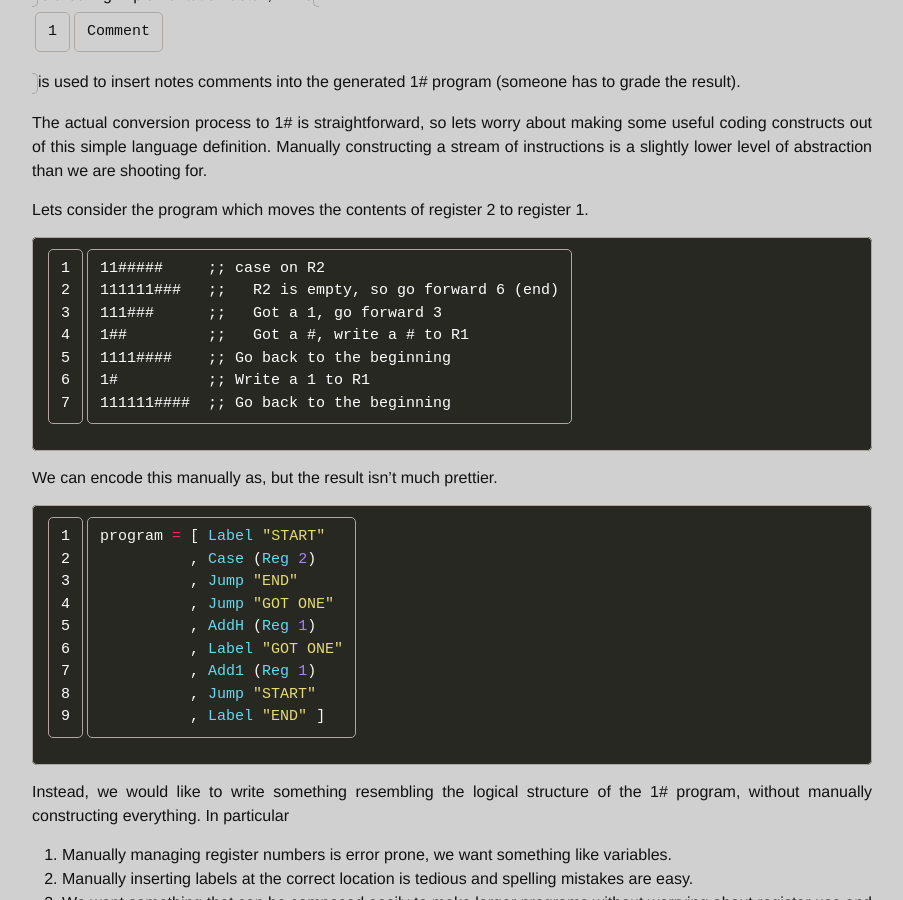
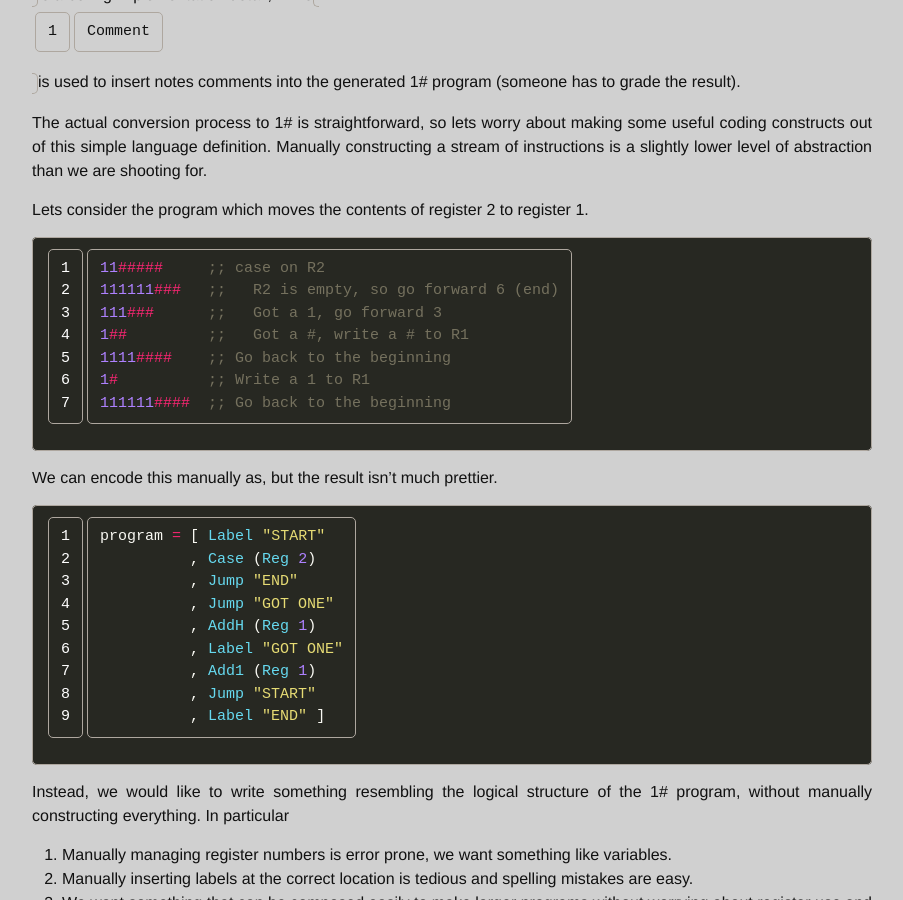
Before and after one commit to sabauma/sabauma.github.io, a Jekyll site: the page built from _posts/2015-07-01-1#.md, in a window 1280 px wide and 900 px high, scrolled down 1826 px. Shown: the whole window, without its empty margins (188-1091 px from the left). Built offline with Jekyll 4.4.1, drawn with Linux system fonts in a browser that asks for light colours; formulas are drawn with MathJax 3.

Commit message:
more highlighting

````diff
--- a/_posts/2015-07-01-1#.md
+++ b/_posts/2015-07-01-1#.md
@@ -96,7 +96,7 @@ abstraction than we are shooting for.
 
 Lets consider the program which moves the contents of register 2 to register 1.
 
-```
+{% highlight scheme linenos %}
 11#####     ;; case on R2
 111111###   ;;   R2 is empty, so go forward 6 (end)
 111###      ;;   Got a 1, go forward 3
@@ -104,7 +104,7 @@ Lets consider the program which moves the contents of register 2 to register 1.
 1111####    ;; Go back to the beginning
 1#          ;; Write a 1 to R1
 111111####  ;; Go back to the beginning
-```
+{% endhighlight %}
 
 We can encode this manually as, but the result isn't much prettier.
 
````
